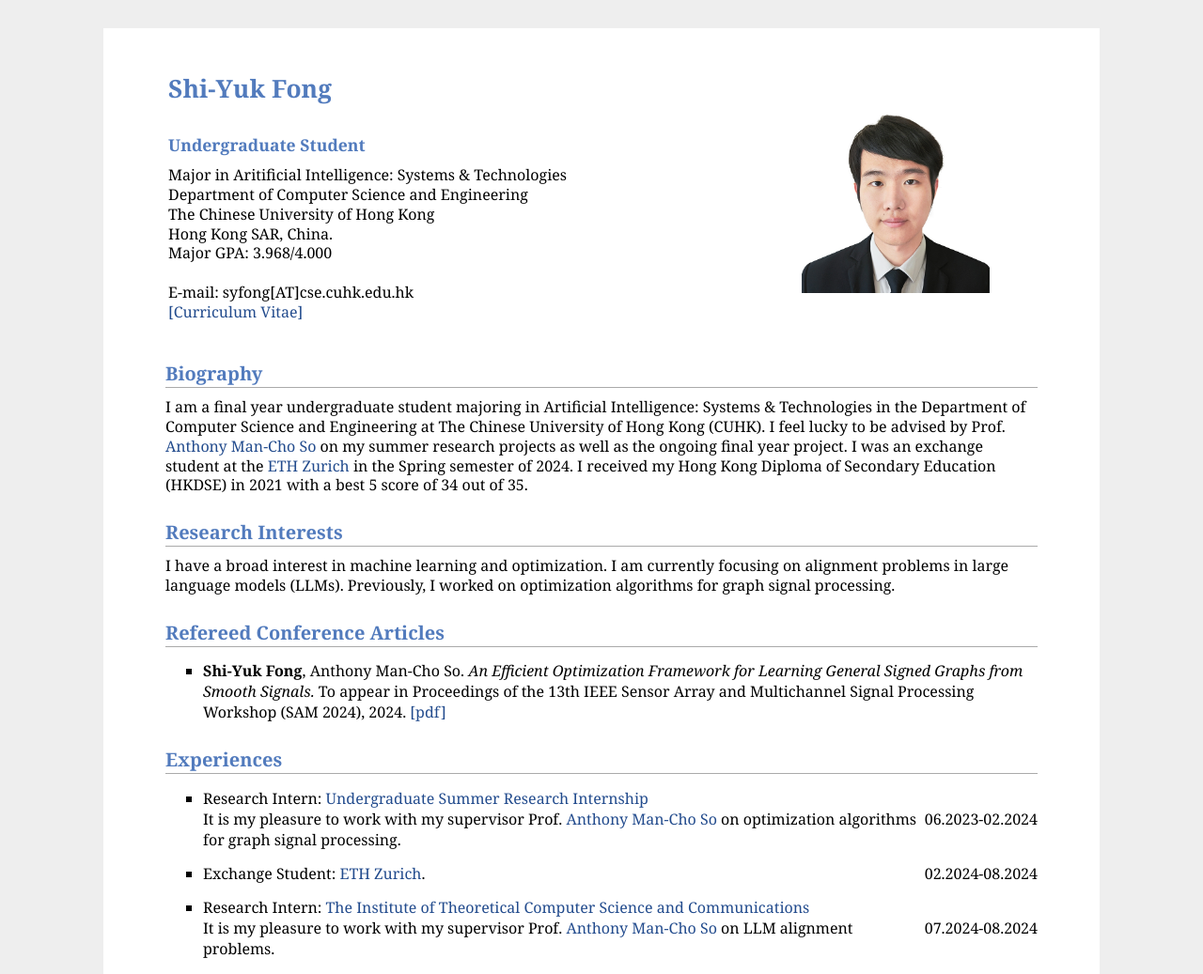
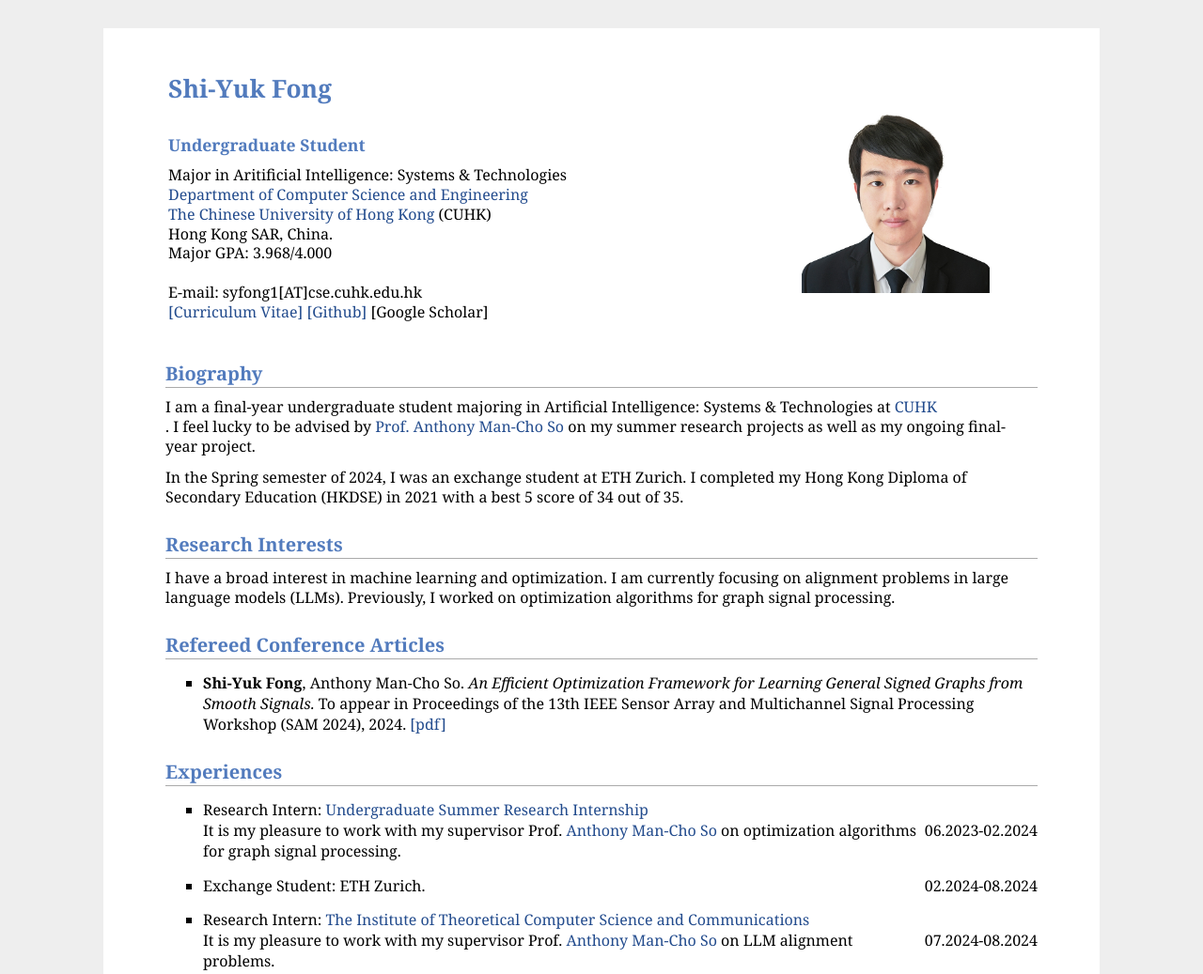
Before and after one commit to dmddjack/dmddjack.github.io, a plain HTML site: page index.html in a window 1280 px wide. Shown: the top 1037 px of the page at 94% size. Drawn offline with Linux system fonts and the light colour scheme.

Commit message:
refine biography, email & urls

```diff
--- a/index.html
+++ b/index.html
@@ -14,14 +14,16 @@
                 </div>
                 <h3>Undergraduate Student</h3>
                 <p>
-                    Major in Aritificial Intelligence: Systems & Technologies<br>
-                    Department of Computer Science and Engineering<br>
-                    The Chinese University of Hong Kong <br>
+                    Major in Aritificial Intelligence: Systems & Technologies <br>
+                    <a href="https://www.cse.cuhk.edu.hk/">Department of Computer Science and Engineering </a><br>
+                    <a href="https://www.cuhk.edu.hk/">The Chinese University of Hong Kong </a>(CUHK) <br>
                     Hong Kong SAR, China.<br>
                     Major GPA: 3.968/4.000 <br>
                     <br>
-                    E-mail: syfong[AT]cse.cuhk.edu.hk<br>
+                    E-mail: syfong1[AT]cse.cuhk.edu.hk<br>
                     <a href="cv.txt">[Curriculum Vitae]</a>
+                    <a href="https://github.com/dmddjack">[Github]</a>
+                    [Google Scholar]
                     <!-- <a href="https://scholar.google.com/">[Google Scholar]</a> -->
                 </p>
 
@@ -35,12 +37,15 @@
 
 <h2>Biography</h2>
 <p>
-I am a final year undergraduate student majoring in Artificial Intelligence: Systems & Technologies
-in the Department of Computer Science and Engineering at The Chinese University of Hong Kong (CUHK).
-I feel lucky to be advised by Prof. <a href="https://www1.se.cuhk.edu.hk/~manchoso/">Anthony Man-Cho So</a> on my summer research projects as well as the ongoing final year project.
-I was an exchange student at the <a href="https://inf.ethz.ch/">ETH Zurich</a> in the Spring semester of 2024.
-I received my Hong Kong Diploma of Secondary Education (HKDSE) in 2021 with a best 5 score of 34 out of 35.
+I am a final-year undergraduate student majoring in Artificial Intelligence: Systems & Technologies at <a href="https://www.cuhk.edu.hk/">CUHK </a><br>.
+I feel lucky to be advised by <a href="https://www1.se.cuhk.edu.hk/~manchoso/">Prof. Anthony Man-Cho So</a>
+on my summer research projects as well as my ongoing final-year project.
 </p>
+<p>
+In the Spring semester of 2024, I was an exchange student at ETH Zurich.
+I completed my Hong Kong Diploma of Secondary Education (HKDSE) in 2021 with a best 5 score of 34 out of 35.
+</p>
+
 
 <h2>Research Interests</h2>
 <p>
@@ -69,7 +74,7 @@ Previously, I worked on optimization algorithms for graph signal processing.
                It is my pleasure to work with my supervisor Prof. <a href="https://www1.se.cuhk.edu.hk/~manchoso/">Anthony Man-Cho So</a> on optimization algorithms for graph signal processing.
            </li>
             <li>
-                Exchange Student: <a href="https://inf.ethz.ch/">ETH Zurich</a>.
+                Exchange Student: ETH Zurich.
                <div style="float:right;">02.2024-08.2024</A></div>
            </li>
            <li>
```
